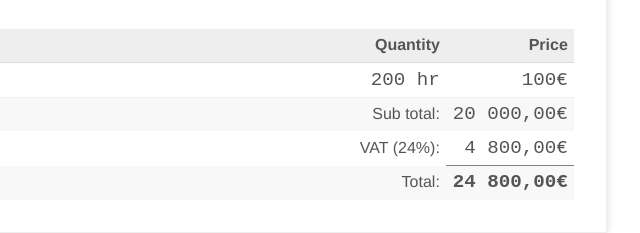
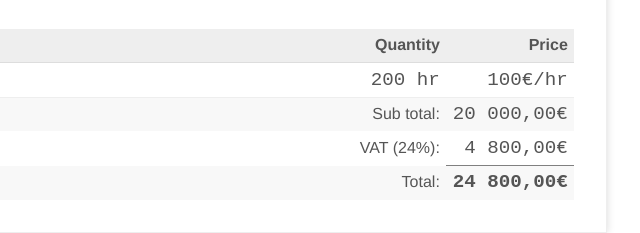
Before and after one commit to rendall/simple-invoice, a plain HTML site: page index.html in a window 1280 px wide. Shown: the part 281-514 px from the top of the page, 464-1104 px from the left. Drawn offline with Linux system fonts and the light colour scheme.

Commit message:
Update index.html

```diff
--- a/index.html
+++ b/index.html
@@ -59,7 +59,7 @@
         <tr class="item">
             <td class="description" contenteditable="true">description of service</td>
             <td class="quantity" contenteditable="true">200 hr</td>
-            <td class="price" contenteditable="true">100€</td>
+            <td class="price" contenteditable="true">100€/hr</td>
         </tr>
         <tr class="subtotal">
             <td colspan="2">Sub total:</td>
```
